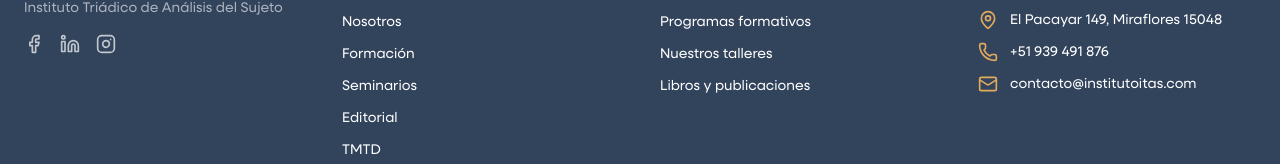
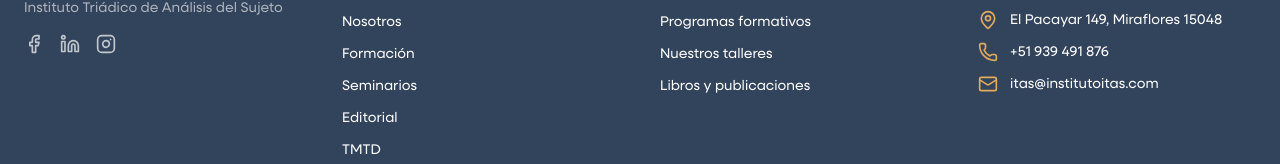
Before and after one commit to PabloEscalante2000/pagina-itas, a Next.js app: page / in a window 1280 px wide. Shown: the part 4796-4960 px from the top of the page. Built offline with nearby package versions, Linux system fonts and the light colour scheme; a web font is replaced by a local one.

Commit message:
cambio de correo

```diff
--- a/components/Footer.jsx
+++ b/components/Footer.jsx
@@ -88,8 +88,8 @@
               </li>
               <li className="flex items-center gap-3">
                 <Mail className="size-5 shrink-0 text-gold" />
-                <a href="mailto:contacto@institutoitas.com" className="text-sm hover:text-gold transition-colors">
-                  contacto@institutoitas.com
+                <a href="mailto:itas@institutoitas.com" className="text-sm hover:text-gold transition-colors">
+                  itas@institutoitas.com
                 </a>
               </li>
             </ul>
```
